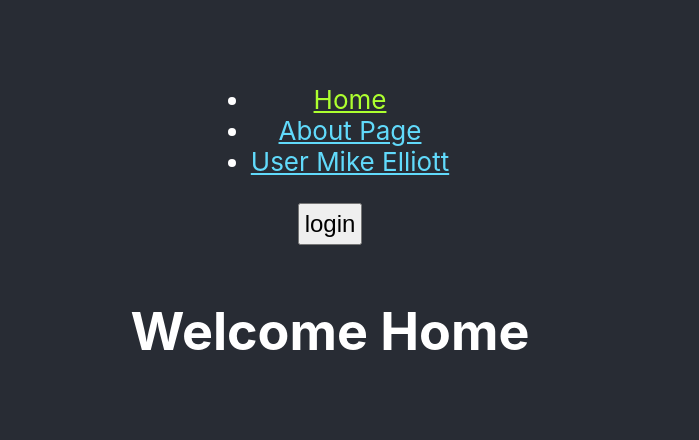
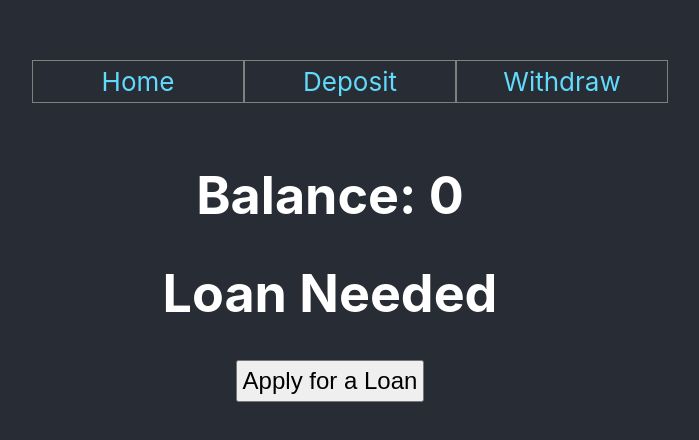
Before and after one commit to kllmmc23/aws, a React (Create React App) app: page / in a window 1280 px wide. Shown: the part 172-612 px from the top of the page, without its empty margins (310-1009 px from the left). Built offline with nearby package versions, Linux system fonts and the light colour scheme.

Commit message:
combining multiple reducers

```diff
--- a/package.json
+++ b/package.json
@@ -9,8 +9,10 @@
     "node-sass": "^4.14.1",
     "react": "^16.13.1",
     "react-dom": "^16.13.1",
+    "react-redux": "^7.2.0",
     "react-router-dom": "^5.2.0",
     "react-scripts": "3.4.1",
+    "redux": "^4.0.5",
     "shortid": "^2.2.15"
   },
   "scripts": {
--- a/src/App.js
+++ b/src/App.js
@@ -1,14 +1,15 @@
 import React from "react";
 import "./sass/App.scss";
 import { BrowserRouter as Router } from "react-router-dom";
-import PromptRouter from "./Components/Routers/PromptRouter";
+import ReactRedux from "./Redux/ReactRedux";
+
 
 function App() {
   return (
     <Router>
       <div className="App">
         <header className="App-header">
-          <PromptRouter />
+          <ReactRedux />
         </header>
       </div>
     </Router>
--- /dev/null
+++ b/src/Redux/ReactRedux.jsx
@@ -0,0 +1,34 @@
+import React, { Fragment } from "react";
+import { Route, NavLink } from "react-router-dom";
+import HomePage from './pages/HomePage'
+import WithdrawPage from "./pages/WithdrawPage";
+import DepositPage from "./pages/DepositPage";
+
+function ReactRedux() {
+  return (
+    <Fragment>
+      <ul className='ul-style'>
+        <li className='li-style'>
+          <NavLink to="/" className="App-link">
+            Home
+          </NavLink>
+        </li>
+        <li className='li-style'>
+          <NavLink to="/deposit" className="App-link">
+            Deposit
+          </NavLink>
+        </li>
+        <li className='li-style'>
+          <NavLink to="/withdraw" className="App-link">
+            Withdraw
+          </NavLink>
+        </li>
+      </ul>
+      <Route path="/" exact component={HomePage}></Route>
+      <Route path="/deposit" exact component={DepositPage}></Route>
+      <Route path="/withdraw" exact component={WithdrawPage}></Route>
+    </Fragment>
+  );
+}
+
+export default ReactRedux;
--- /dev/null
+++ b/src/Redux/Store/balanceReducer.jsx
@@ -0,0 +1,15 @@
+const initialState = {
+  balance: 0,
+};
+
+const balanceReducer = (state = initialState, action) => {
+  switch (action.type) {
+    case "DEPOSIT":
+      return { balance: state.balance + action.payload };
+    case "WITHDRAW":
+      return { balance: state.balance - action.payload };
+    default:
+      return state;
+  }
+};
+export default balanceReducer;
--- /dev/null
+++ b/src/Redux/Store/loanReducer.jsx
@@ -0,0 +1,15 @@
+const initialState = {
+  loan: false,
+};
+
+const loanReducer = (state = initialState, action) => {
+  switch (action.type) {
+    case "APPLY":
+      return { loan: true};
+    case "WITHDRAW":
+      return { balance: state.balance - action.payload };
+    default:
+      return state;
+  }
+};
+export default loanReducer;
--- /dev/null
+++ b/src/Redux/pages/DepositPage.jsx
@@ -0,0 +1,20 @@
+import React from "react";
+import { useSelector, useDispatch } from "react-redux";
+
+function DepositPage() {
+  const balance = useSelector((state) => state.balanceReducer.balance);
+  const dispatch = useDispatch();
+
+  function onDepositHandle(){
+    dispatch({ type: "DEPOSIT", payload: 10 });
+  };
+
+  return (
+    <div>
+      <h1>Balance: {balance}</h1>
+      <button onClick={onDepositHandle}>Deposit</button>
+    </div>
+  );
+}
+
+export default DepositPage;
--- /dev/null
+++ b/src/Redux/pages/HomePage.jsx
@@ -0,0 +1,22 @@
+import React from "react";
+import { useSelector, useDispatch } from "react-redux";
+
+function HomePage() {
+  const balance = useSelector((state) => state.balanceReducer.balance);
+  const loan = useSelector(state => state.loanReducer.loan)
+  const dispatch = useDispatch()
+
+  const applyLoanHandle = () => {
+    dispatch({type: 'APPLY'})
+  }
+
+  return (
+    <div>
+      <h1>Balance: {balance}</h1>
+      <h1>{loan ? "Loan Applied" : "Loan Needed"}</h1>
+      <button onClick={applyLoanHandle}>Apply for a Loan</button>
+    </div>
+  );
+}
+
+export default HomePage;
--- /dev/null
+++ b/src/Redux/pages/WithdrawPage.jsx
@@ -0,0 +1,20 @@
+import React from "react";
+import { useSelector, useDispatch } from "react-redux";
+
+function WithdrawPAge() {
+  const balance = useSelector((state) => state.balanceReducer.balance);
+  const dispatch = useDispatch();
+
+  function onWitdrawHandle() {
+    dispatch({ type: "WITHDRAW", payload: 10 });
+  }
+
+  return (
+    <div>
+      <h1>Balance: {balance}</h1>
+      <button onClick={onWitdrawHandle}>Withdraw</button>
+    </div>
+  );
+}
+
+export default WithdrawPAge;
--- a/src/index.js
+++ b/src/index.js
@@ -2,5 +2,16 @@ import React from "react";
 import ReactDOM from "react-dom";
 import "./index.css";
 import App from "./App.js";
+import { createStore, combineReducers } from "redux";
+import balanceReducer from "./Redux/Store/balanceReducer";
+import loanReducer from "./Redux/Store/loanReducer";
+import { Provider } from "react-redux";
 
-ReactDOM.render(<App />, document.getElementById("root"));
+const store = createStore(combineReducers({ balanceReducer, loanReducer }));
+
+ReactDOM.render(
+  <Provider store={store}>
+    <App />
+  </Provider>,
+  document.getElementById("root")
+);
--- a/src/sass/App.scss
+++ b/src/sass/App.scss
@@ -26,6 +26,18 @@
 
 .App-link {
   color: #61dafb;
+  text-decoration: none;
+}
+
+.ul-style{
+  display: flex;
+}
+
+.li-style{
+  list-style: none;
+  width: 200px;
+  padding: 5px;
+  border: 1px solid gray;
 }
 
 @keyframes App-logo-spin {
```
Also changed, not shown: 1 other file (tests, documents, lock files or other folders).
